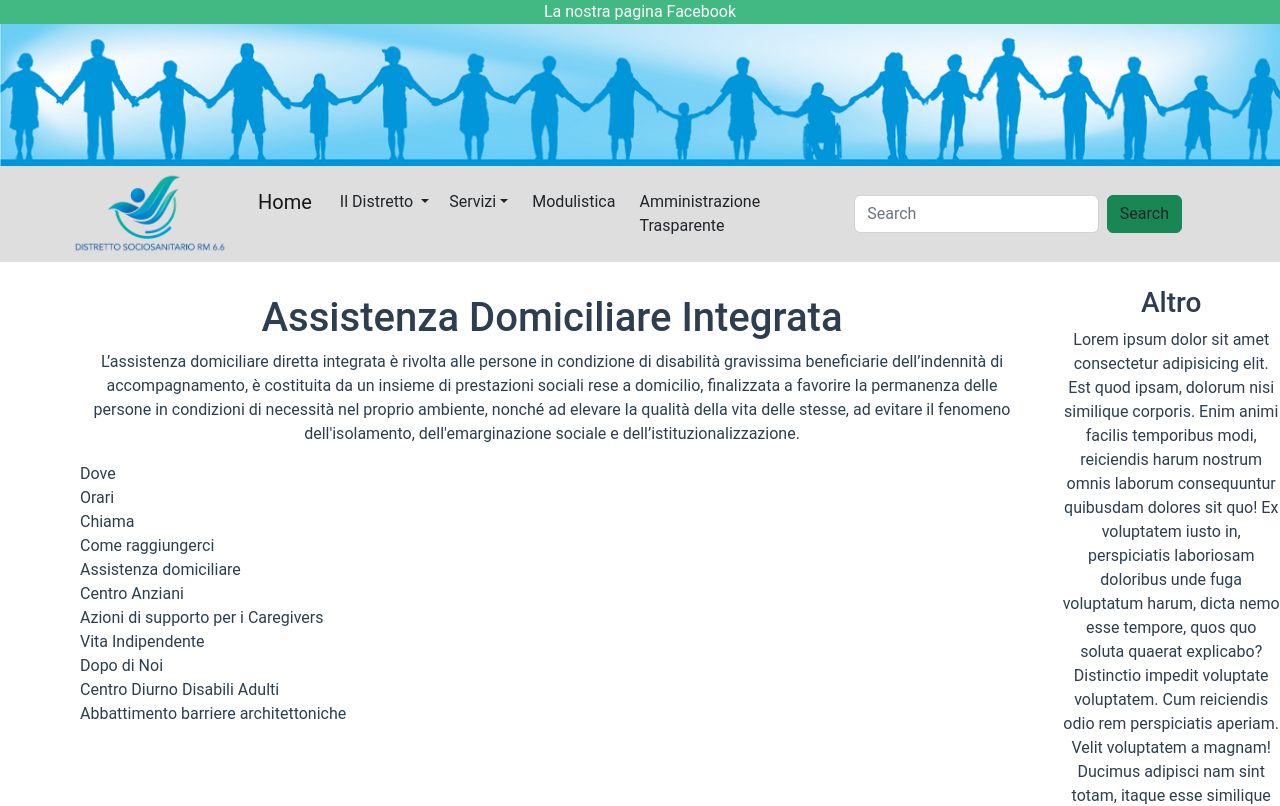
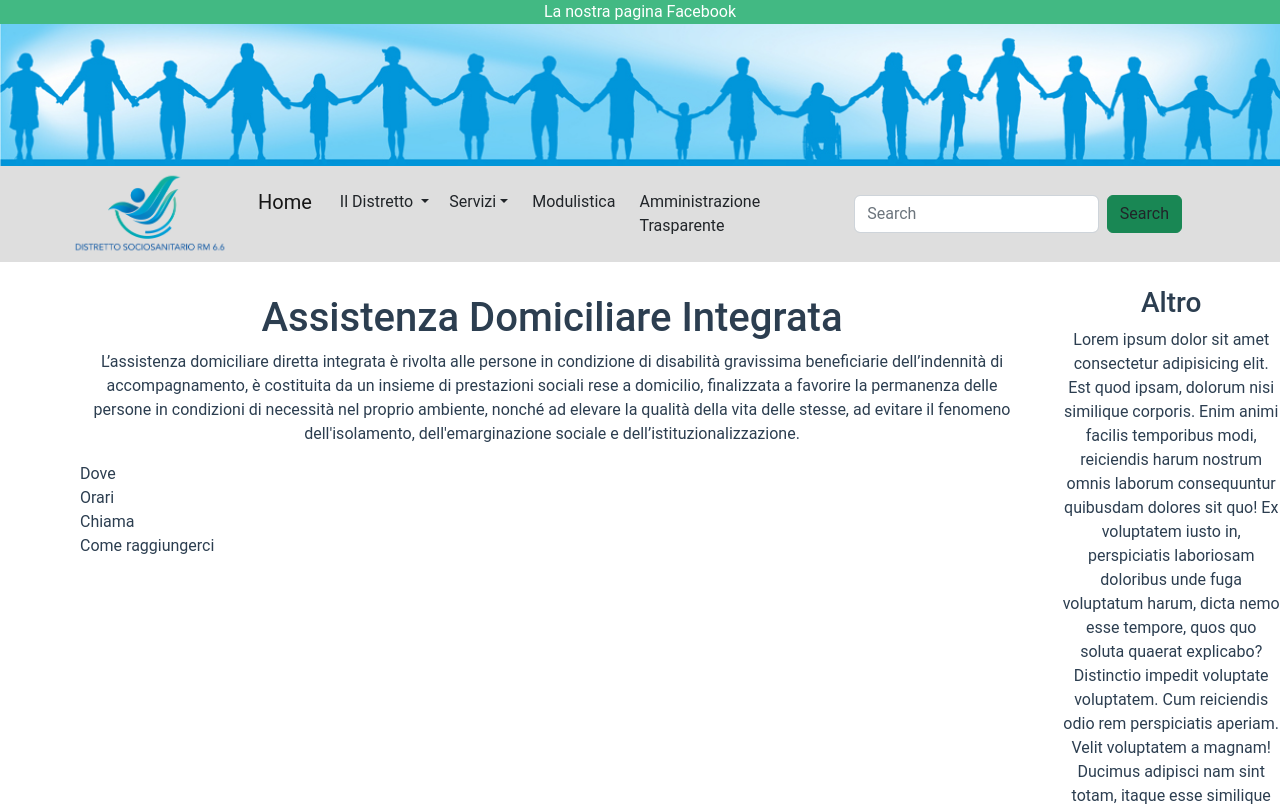
Before and after one commit to Ruma303/ciglieri-demo, a Vue app: page /assistenza-domiciliare-integrata in a window 1280 px wide. Shown: the top 806 px of the page. Built offline with nearby package versions, Linux system fonts and the light colour scheme.

Commit message:
modifica assistenza domiciliare integrativa comp

```diff
--- a/src/views/Servizi/Supporto per Anziani e Disabili/AssistenzaDomiciliareIntegrata.vue
+++ b/src/views/Servizi/Supporto per Anziani e Disabili/AssistenzaDomiciliareIntegrata.vue
@@ -8,14 +8,6 @@
         <li>Orari</li>
         <li>Chiama</li>
         <li>Come raggiungerci</li>
-        <li>Assistenza domiciliare</li>
-        <li>Centro Anziani</li>
-        <li>Azioni di supporto per i Caregivers</li>
-        <li>Vita Indipendente</li>
-        <li>Dopo di Noi</li>
-        <li>Centro Diurno Disabili Adulti</li>
-        <li>Abbattimento barriere architettoniche</li>
-
       </ul>
     </div>
 </template>
```
